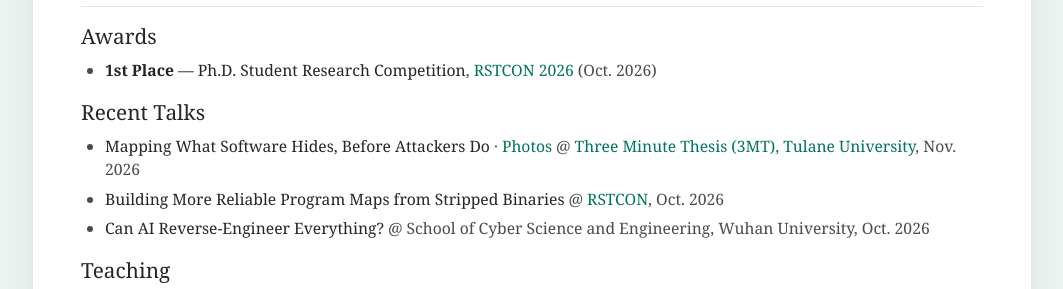
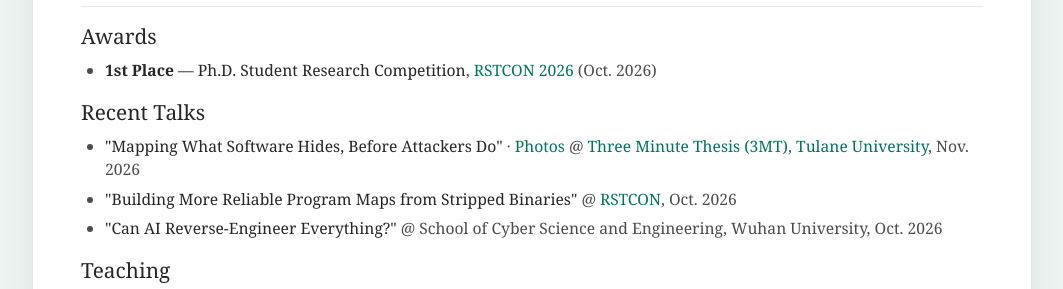
Before and after one commit to Ryan-hub-bit/ryan-hub-bit.github.io, a Next.js app: page / in a window 1280 px wide. Shown: the part 1460-1749 px from the top of the page, without its empty margins (108-1171 px from the left). Built offline with nearby package versions, Linux system fonts and the light colour scheme.

Commit message:
Add quotation marks around recent talk titles

```diff
--- a/app/home-content.tsx
+++ b/app/home-content.tsx
@@ -507,7 +507,7 @@ export default function HomeContent({ language = "en" }: { language?: "en" | "zh
                 target="_blank"
                 rel="noreferrer"
               >
-                {t("Mapping What Software Hides, Before Attackers Do", "抢在攻击者之前，绘出软件隐藏的路径")}
+                &quot;{t("Mapping What Software Hides, Before Attackers Do", "抢在攻击者之前，绘出软件隐藏的路径")}&quot;
               </a>
               {" · "}
               <TalkPhotoGallery photos={talkPhotos} language={language} />
@@ -519,7 +519,7 @@ export default function HomeContent({ language = "en" }: { language?: "en" | "zh
             </li>
             <li>
               <span className="entry-title">
-                {t("Building More Reliable Program Maps from Stripped Binaries", "从去符号二进制程序中构建更可靠的程序图")}
+                &quot;{t("Building More Reliable Program Maps from Stripped Binaries", "从去符号二进制程序中构建更可靠的程序图")}&quot;
               </span>
               {" @ "}
               <a
@@ -533,10 +533,10 @@ export default function HomeContent({ language = "en" }: { language?: "en" | "zh
             </li>
             <li>
               <span className="entry-title">
-                {t(
+                &quot;{t(
                   "Can AI Reverse-Engineer Everything?",
                   "AI 能逆向一切吗？",
-                )}
+                )}&quot;
               </span>
               {" @ "}
               {t("School of Cyber Science and Engineering, Wuhan University", "武汉大学国家网络安全学院")}
```
Also changed, not shown: 1 other file (tests, documents, lock files or other folders).
